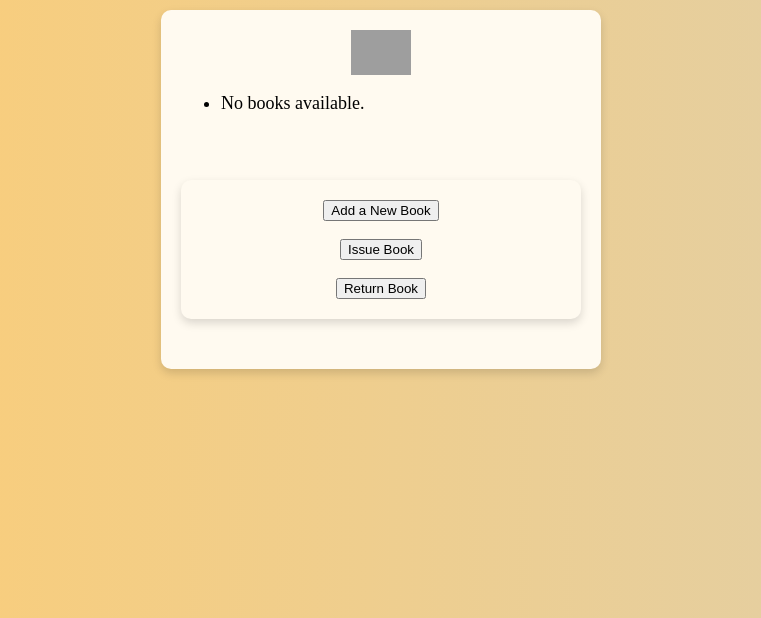
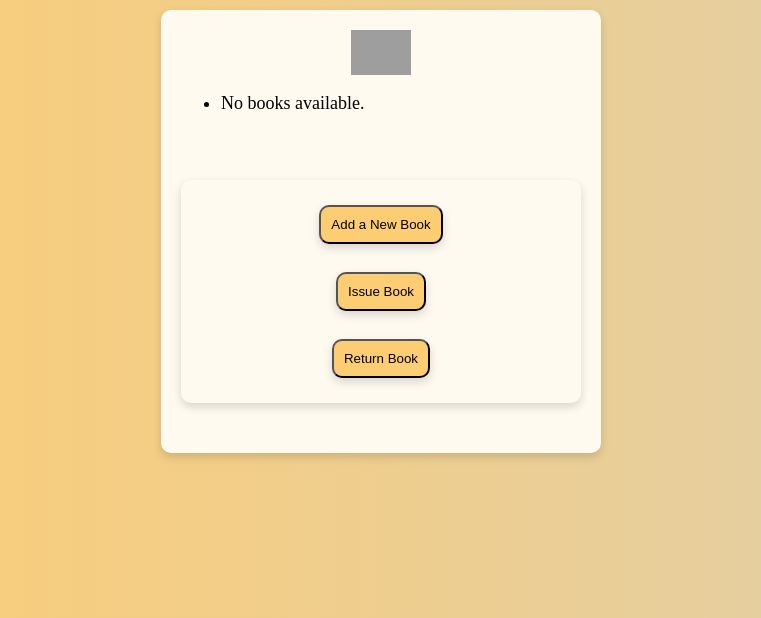
Before and after one commit to Deepesh1502/Library-Management, a Django app: page / in a window 1280 px wide. Shown: the part 143-761 px from the top of the page, without its empty margins (259-1020 px from the left). Run offline with Django 5.2, Linux system fonts and the light colour scheme; data that the repository does not hold is empty; grey boxes are pictures that could not be loaded.

Commit message:
Update style.css

```diff
--- a/library_mgmt/library_app/static/library_app/style.css
+++ b/library_mgmt/library_app/static/library_app/style.css
@@ -26,3 +26,17 @@ ul {
     border-radius: 10px;
     box-shadow: 0 4px 10px rgba(0,0,0,0.15);
 }
+input {
+    background-color: #e0cfa9;
+    padding: 7px;
+    margin: 1px;
+    border-radius: 10px;
+    box-shadow: 0 4px 10px rgba(0, 0, 0, 0.15);
+}
+button {
+    background-color: #fdcd74;
+    padding: 10px;
+    margin: 5px;
+    border-radius: 10px;
+    box-shadow: 0 4px 10px rgba(0, 0, 0, 0.15);
+}
```
